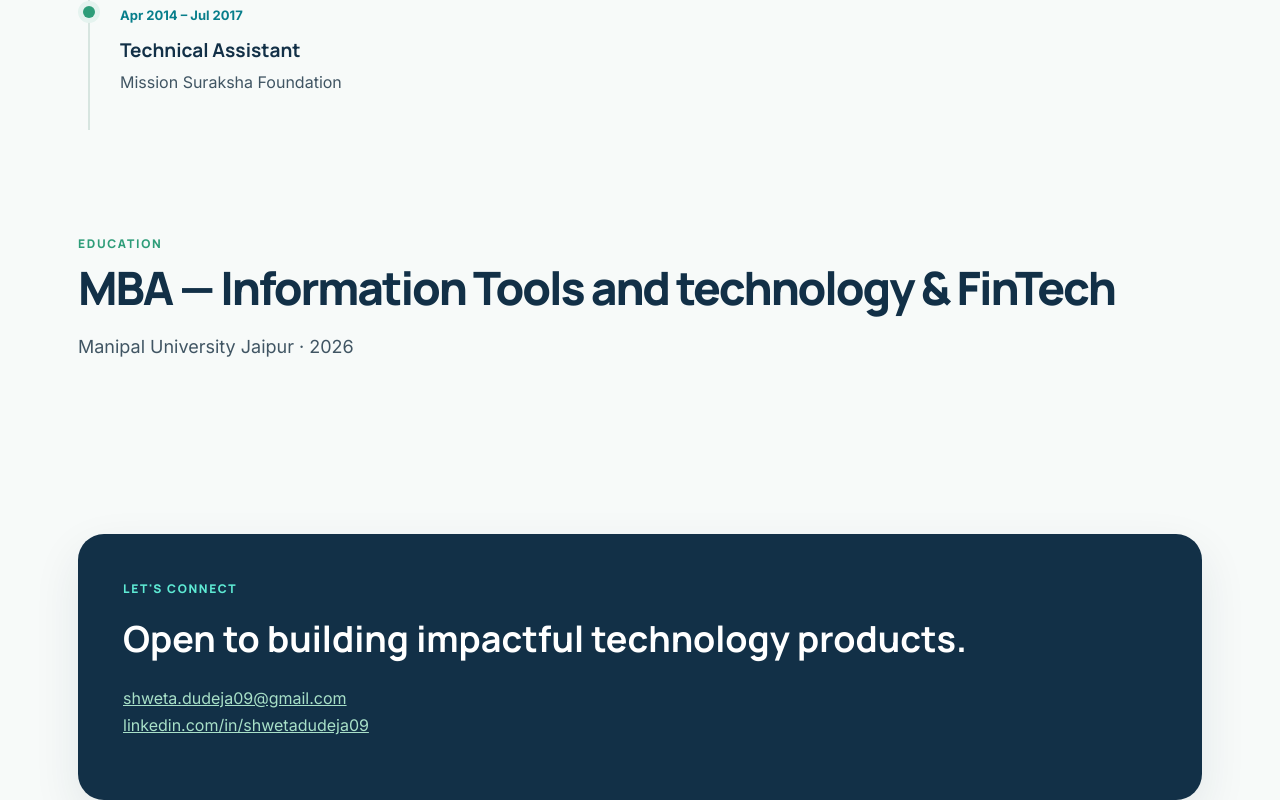
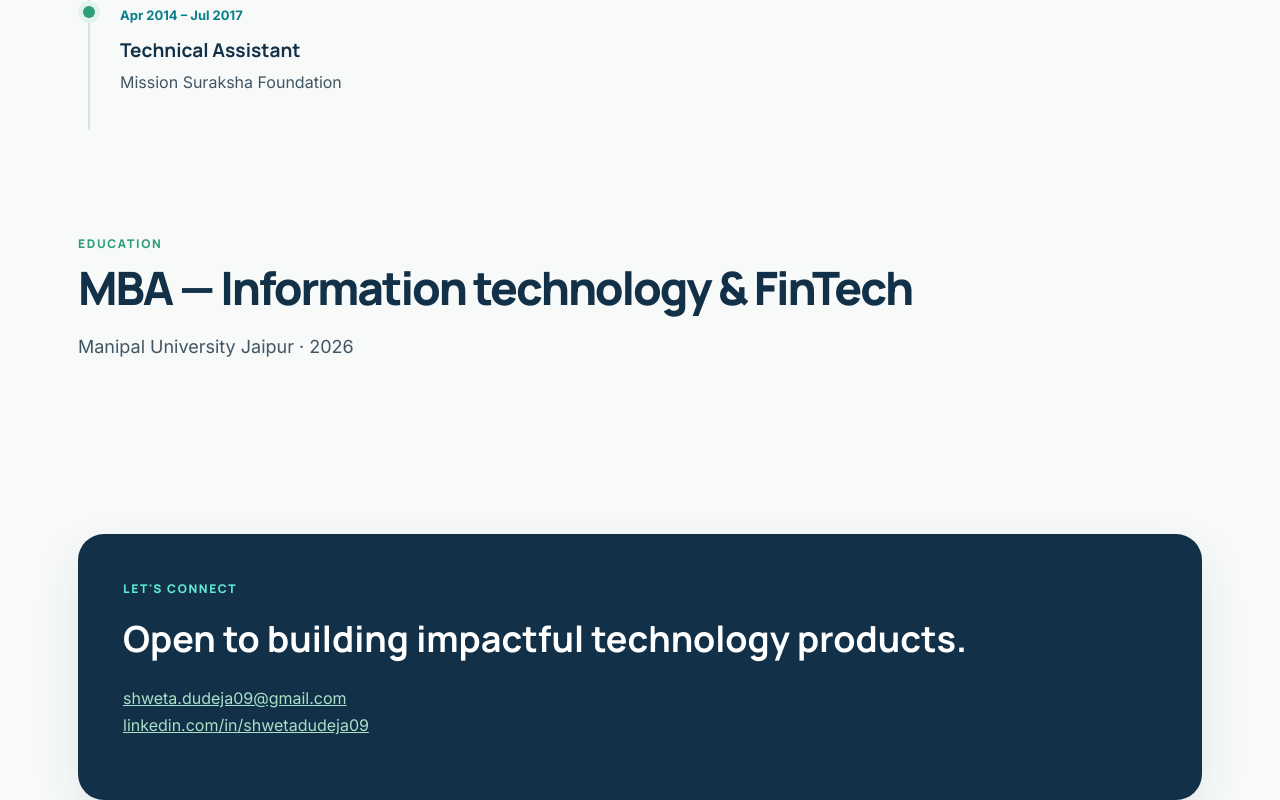
Before and after one commit to dudeshweta09/shweta-portfolio, a plain HTML site: page index.html in a window 1280 px wide. Shown: the part 6699-7499 px from the top of the page. Drawn offline with Linux system fonts and the light colour scheme.

Commit message:
Correct MBA title in education section

```diff
--- a/index.html
+++ b/index.html
@@ -220,7 +220,7 @@ h1 span{color:var(--emerald)}
 
   <div class="section" style="padding-top:20px">
     <div class="eyebrow">Education</div>
-    <h2>MBA — Information Tools and technology & FinTech</h2>
+    <h2>MBA — Information technology & FinTech</h2>
     <p class="section-intro">Manipal University Jaipur · 2026</p>
   </div>
 
```
